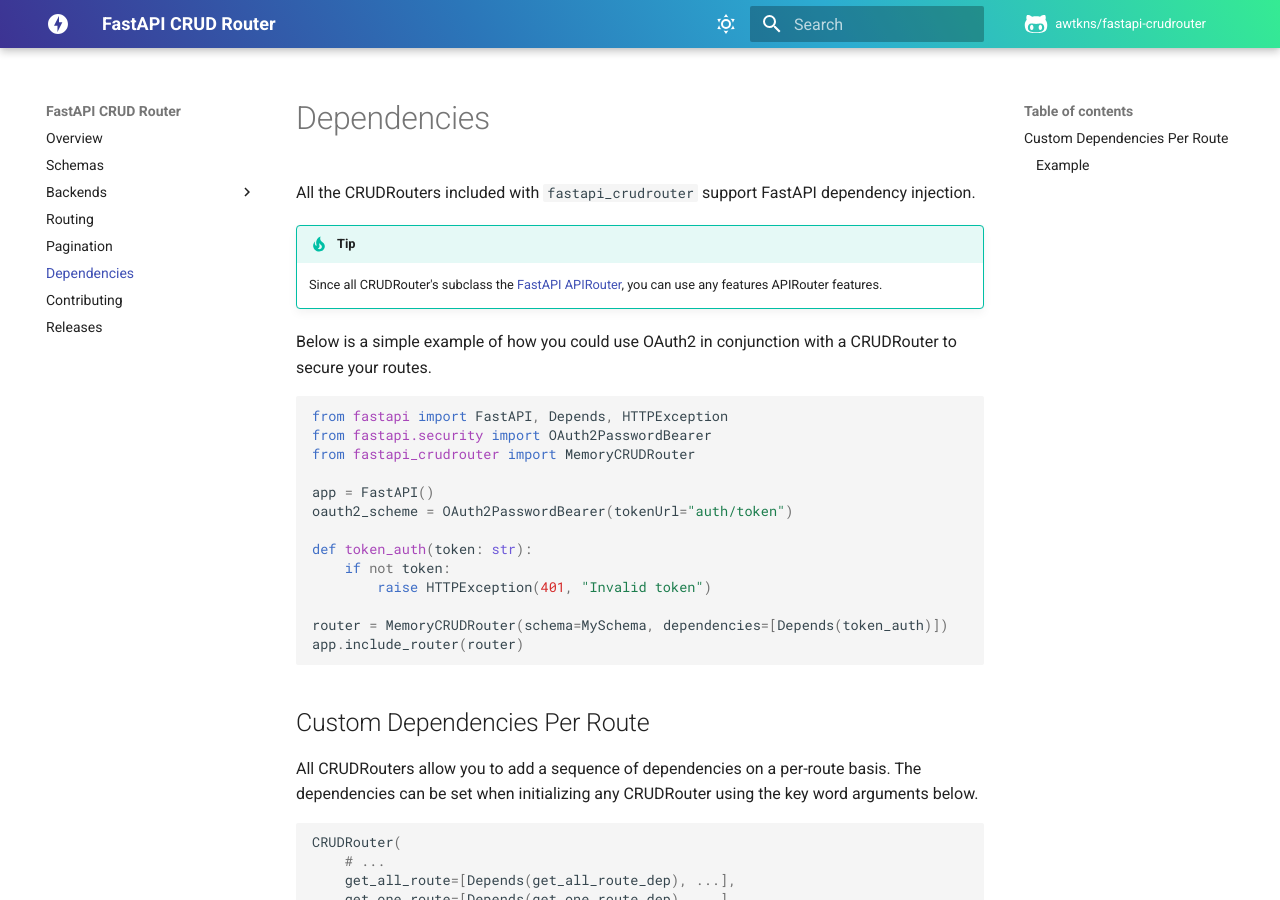
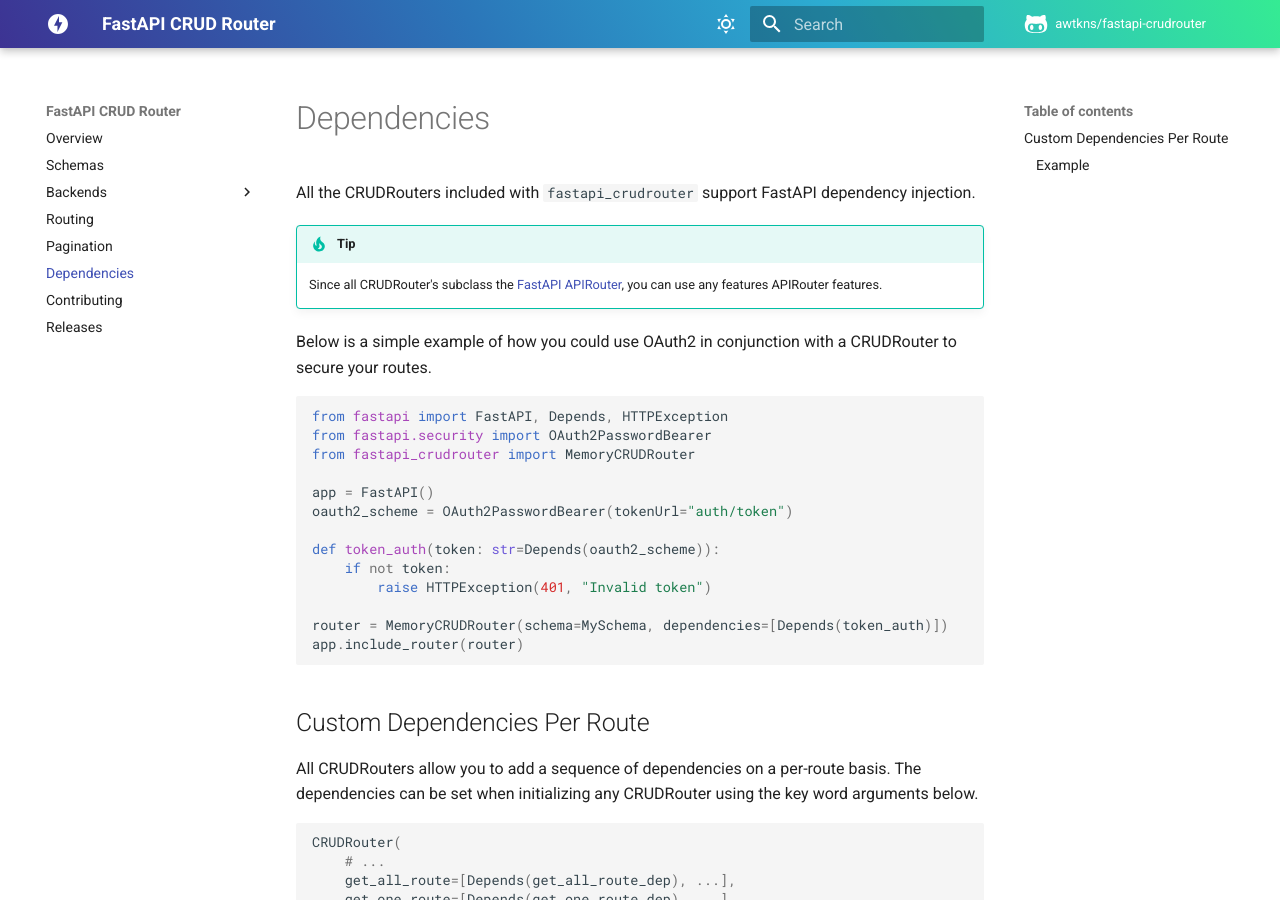
Before and after one commit to awtkns/fastapi-crudrouter, an MkDocs documentation site: the page built from docs/en/docs/dependencies.md, in a window 1280 px wide and 900 px high. Built offline with MkDocs 1.6.1 and Material for MkDocs 9.7.7, drawn with Linux system fonts in a browser that asks for light colours; comment, search, counter and statistics services are not loaded.

Commit message:
Add dependency to token_auth
If the dependency is not specified in the argument, the method asks for the `token` parameter in each request. This is clearly seen in the API Docs, which don't show the _Authorize_ button.

```diff
--- a/docs/en/docs/dependencies.md
+++ b/docs/en/docs/dependencies.md
@@ -14,7 +14,7 @@
 app = FastAPI()
 oauth2_scheme = OAuth2PasswordBearer(tokenUrl="auth/token")
 
-def token_auth(token: str):
+def token_auth(token: str=Depends(oauth2_scheme)):
     if not token:
         raise HTTPException(401, "Invalid token")
 
```
